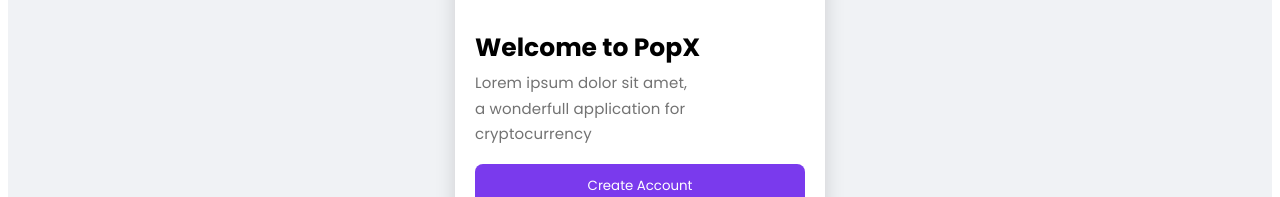
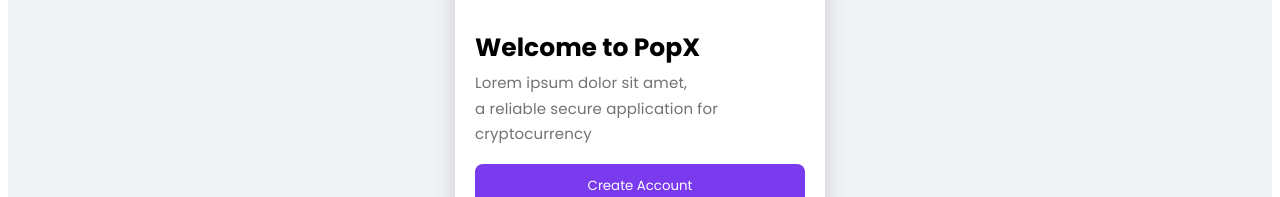
Before and after one commit to KaranUnique/Propx, a React (Vite) app: page / in a window 1280 px wide. Shown: the part 470-667 px from the top of the page. Built offline with nearby package versions, Linux system fonts and the light colour scheme.

Commit message:
changed the theme

```diff
--- a/src/Components/LandingPage.jsx
+++ b/src/Components/LandingPage.jsx
@@ -8,7 +8,7 @@ export default function LandingScreen() {
     <div className="landing-container">
       <div className="landing-card">
         <h2>Welcome to PopX</h2>
-        <p>Lorem ipsum dolor sit amet,<br/> a wonderfull application for cryptocurrency</p>
+        <p>Lorem ipsum dolor sit amet,<br/> a reliable secure application for cryptocurrency</p>
 
         <button className="btn-primary" onClick={() => navigate("/signup")}>
           Create Account
```
